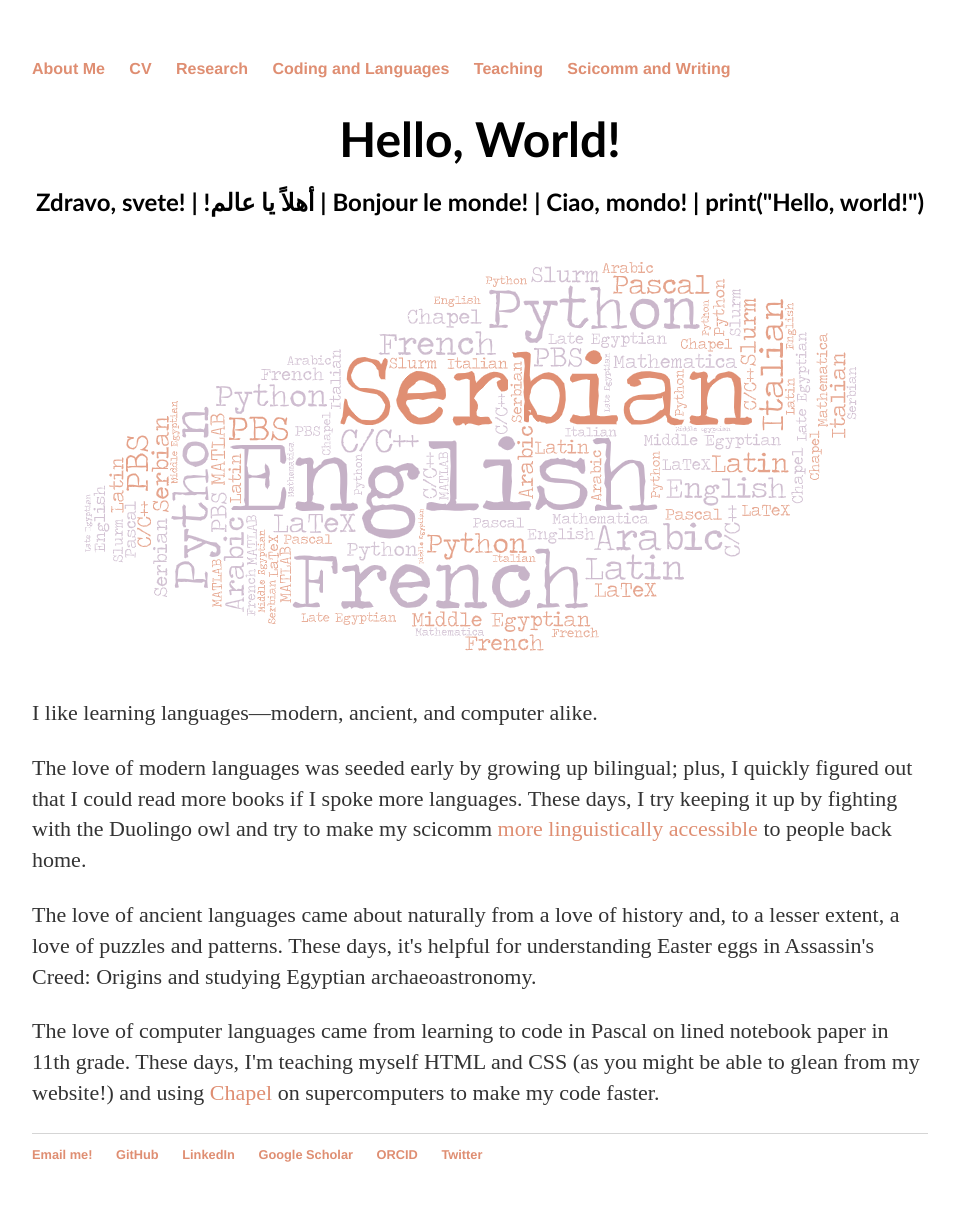
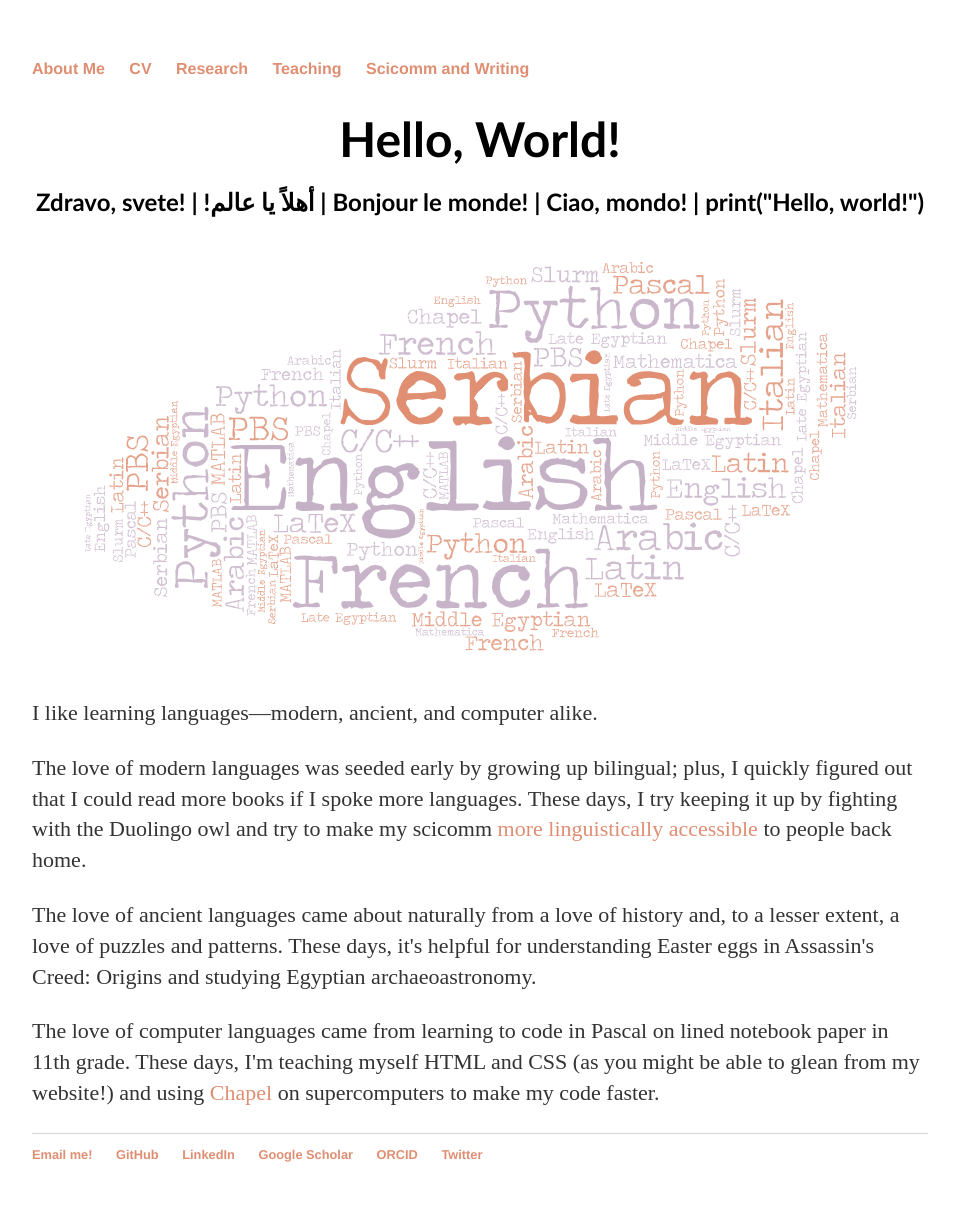
Before and after one commit to lunazagor/lunazagor.github.io, a Jekyll site: the page built from code-lang/index.html, in a window 1280 px wide. Shown: the whole page, without its empty margins (160-1115 px from the left). Built offline with Jekyll 4.4.1, drawn with Linux system fonts in a browser that asks for light colours.

Commit message:
Update default.html
remove code-lang tab

```diff
--- a/_layouts/default.html
+++ b/_layouts/default.html
@@ -11,7 +11,7 @@
 	        		<li><a href="/">About Me</a></li>
 				<li><a href="/cv">CV</a></li>
 				<li><a href="/research">Research</a></li>
-				<li><a href="/code-lang">Coding and Languages</a></li>
+				<!--<li><a href="/code-lang">Coding and Languages</a></li>-->
 				<li><a href="/teaching">Teaching</a></li>
 				<li><a href="/sci-wri">Scicomm and Writing</a></li>
 
```
